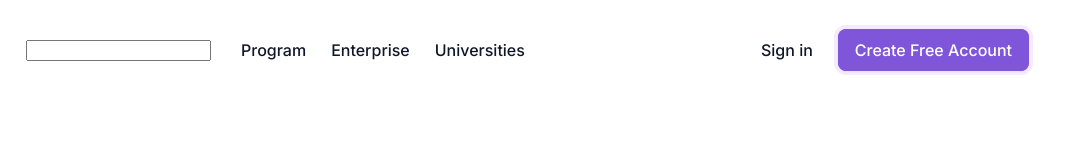
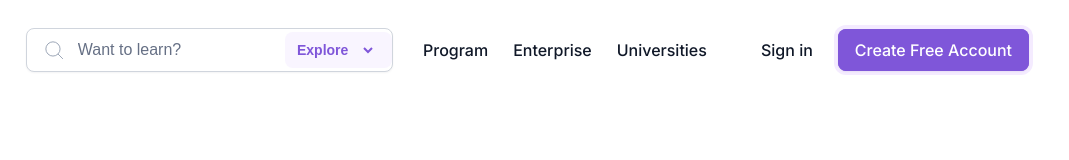
Before and after one commit to sabbir10s/eLearning-Landing-Page, a plain HTML site: page index.html in a window 1280 px wide. Shown: the full height of the page, 211-1280 px from the left. Drawn offline with Linux system fonts and the light colour scheme.

Commit message:
destop nevbar done

```diff
--- a/index.html
+++ b/index.html
@@ -15,8 +15,16 @@
                     <div>
                         <img class="logo" src="/img/logo.png" alt="">
                     </div>
-                    <div>
-                        <input type="search" name="" id="">
+                    <div class="box">
+                        <svg class="search-icon" xmlns="http://www.w3.org/2000/svg" fill="none" viewBox="0 0 24 24" strokeWidth={1.5} stroke="currentColor">
+                            <path strokeLinecap="round" strokeLinejoin="round" d="M21 21l-5.197-5.197m0 0A7.5 7.5 0 105.196 5.196a7.5 7.5 0 0010.607 10.607z" />
+                          </svg>
+                        <input class="search" placeholder="Want to learn?" type="text" name="" id="">
+                        <select class="option">
+                            <option>Explore</option>
+                            <option>Looking</option>
+                            <option>More</option>
+                          </select>
                     </div>
                     <ul>
                         <li>
@@ -30,7 +38,7 @@
                         </li>
                     </ul>
                 </div>
-                <div class="nav-right">
+                <div>
                     <ul>
                         <li>
                             <a href="#">Sign in</a>
--- a/style.css
+++ b/style.css
@@ -34,6 +34,7 @@ body {
   max-width: 1200px;
   margin: 0 auto;
 }
+
 /* Buttons */
 .nav-btn {
   background-color: var(--primary-600);
@@ -57,18 +58,6 @@ nav {
   align-items: center;
 }
 
-.nav-left {
-  display: flex;
-  flex-direction: row;
-  align-items: center;
-  padding: 0px;
-  gap: 30px;
-}
-
-nav .logo {
-  width: 167px;
-  height: 34.29px;
-}
 nav ul {
   display: flex;
   flex-direction: row;
@@ -85,3 +74,64 @@ nav ul li a {
   color: var(--secondary-900);
   text-decoration: none;
 }
+
+.nav-left {
+  display: flex;
+  flex-direction: row;
+  align-items: center;
+  padding: 0px;
+  gap: 30px;
+}
+
+nav .logo {
+  width: 167px;
+  height: 34.29px;
+}
+
+.box {
+  width: 367px;
+  height: 44px;
+  background: #ffffff;
+  border: 1px solid #d0d5dd;
+  box-shadow: 0px 1px 2px rgba(16, 24, 40, 0.05);
+  border-radius: 8px;
+  display: flex;
+  align-items: center;
+}
+
+.search-icon {
+  margin-left: 16px;
+  width: 40px;
+  color: var(--secondary-400);
+}
+
+.search {
+  border: none;
+  font-size: 16px;
+  font-weight: 400;
+  width: 100%;
+  margin-left: 10px;
+}
+.search:focus {
+  outline: none;
+}
+::placeholder {
+  color: var(--secondary-500);
+  opacity: 1; /* Firefox */
+}
+
+.option {
+  border: none;
+  width: 111px;
+  height: 36px;
+  background: #f9f5ff;
+  border-radius: 8px;
+  padding: 8px;
+  border-right: 16px solid transparent;
+  color: var(--primary-600);
+  font-weight: 600;
+  font-size: 14px;
+}
+.option:focus {
+  outline: none;
+}
```
